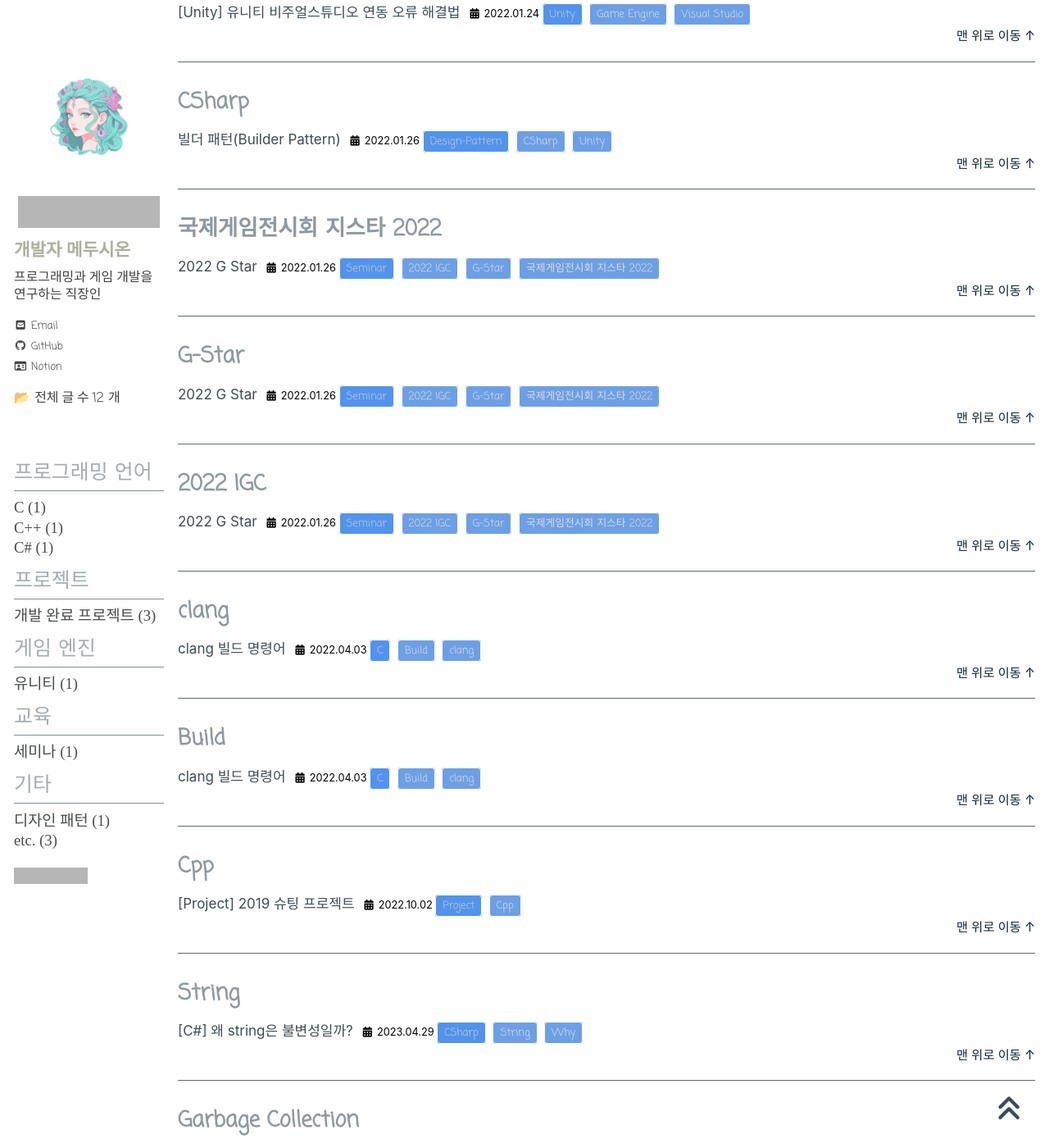
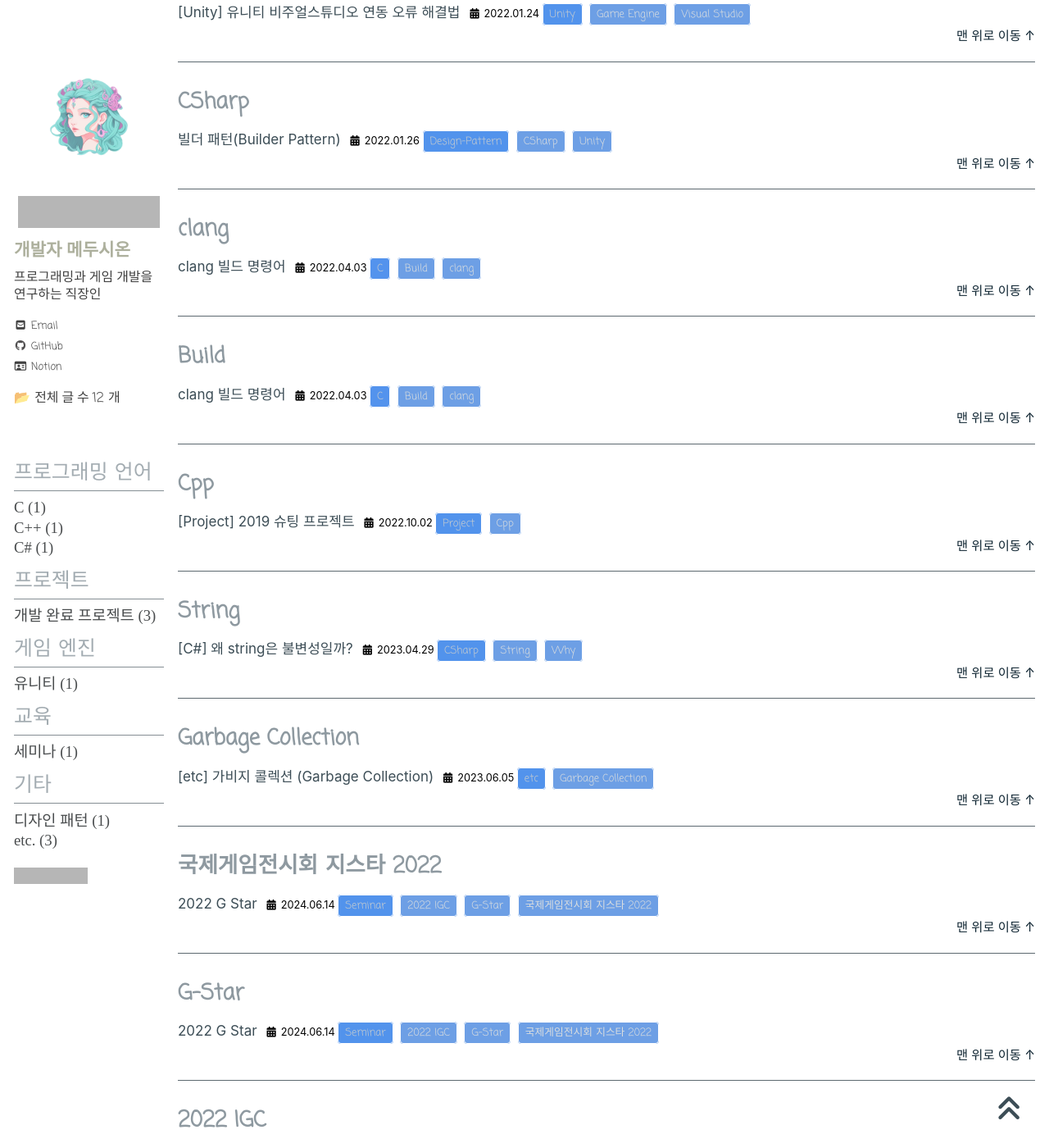
Before and after one commit to junylove/SolarSystem.github.io, a Jekyll site: the page built from _pages/tags-archive.md, in a window 1280 px wide and 1400 px high, scrolled down 1349 px. Shown: the whole window at 82% size. Built offline with Jekyll 4.4.1, drawn with Linux system fonts in a browser that asks for light colours; cached includes are drawn as plain includes; nearby versions of some CDN libraries; some web fonts are replaced; some of the changed text lies outside the part shown; grey boxes are pictures that could not be loaded.

Commit message:
post update 1.2.2

```diff
--- a/_posts/Seminar/2024-06-14-seminar-1.md
+++ b/_posts/Seminar/2024-06-14-seminar-1.md
@@ -14,8 +14,8 @@ toc_sticky: true
 published: true
 #글 공개 여부
 
-date: 2022-01-26T00:00:00+09:00
-lastmod: 2022-06-06T10:27:00+09:00
+date:       2024-06-14T00:00:00+09:00
+lastmod:    2024-06-14T15:27:00+09:00
 ---
 
 이 글은 2022년에 개최된 G-Star의 세미나 일부를 정리한 글입니다
@@ -23,7 +23,7 @@ lastmod: 2022-06-06T10:27:00+09:00
 
 ## MAU를 8배 상승시킨 리그오브레전드 지표는?
 
-<img src="/Users/hikim/Medusia/medussion.github.io/assets/images/postImage/2022 G Star/igc-1-1.png" width="80%">
+<img src="Users/hikim/Medusia/medussion.github.io/assets/images/postImage/2022 G Star/igc-1-1.png" width="80%" style="display: block; margin-left: auto; margin-right: auto;">
 
 <br>
 
```
